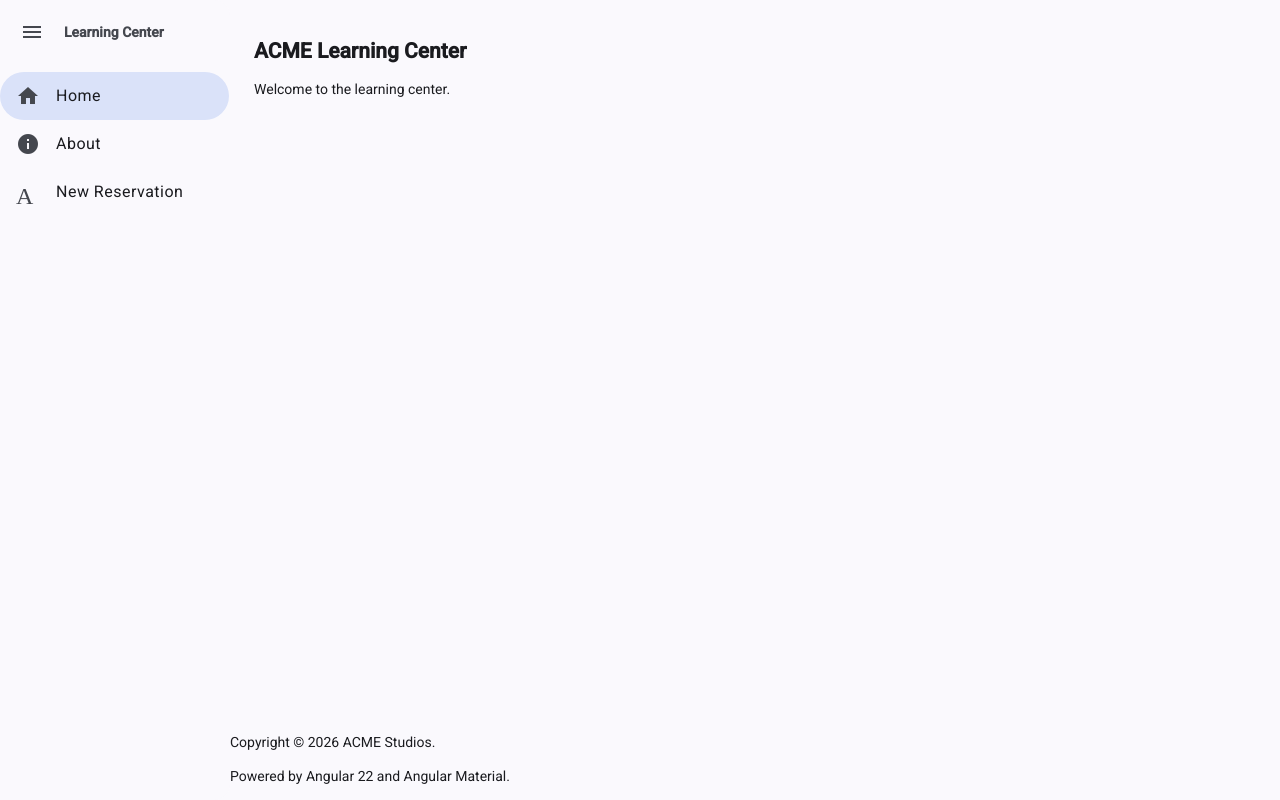
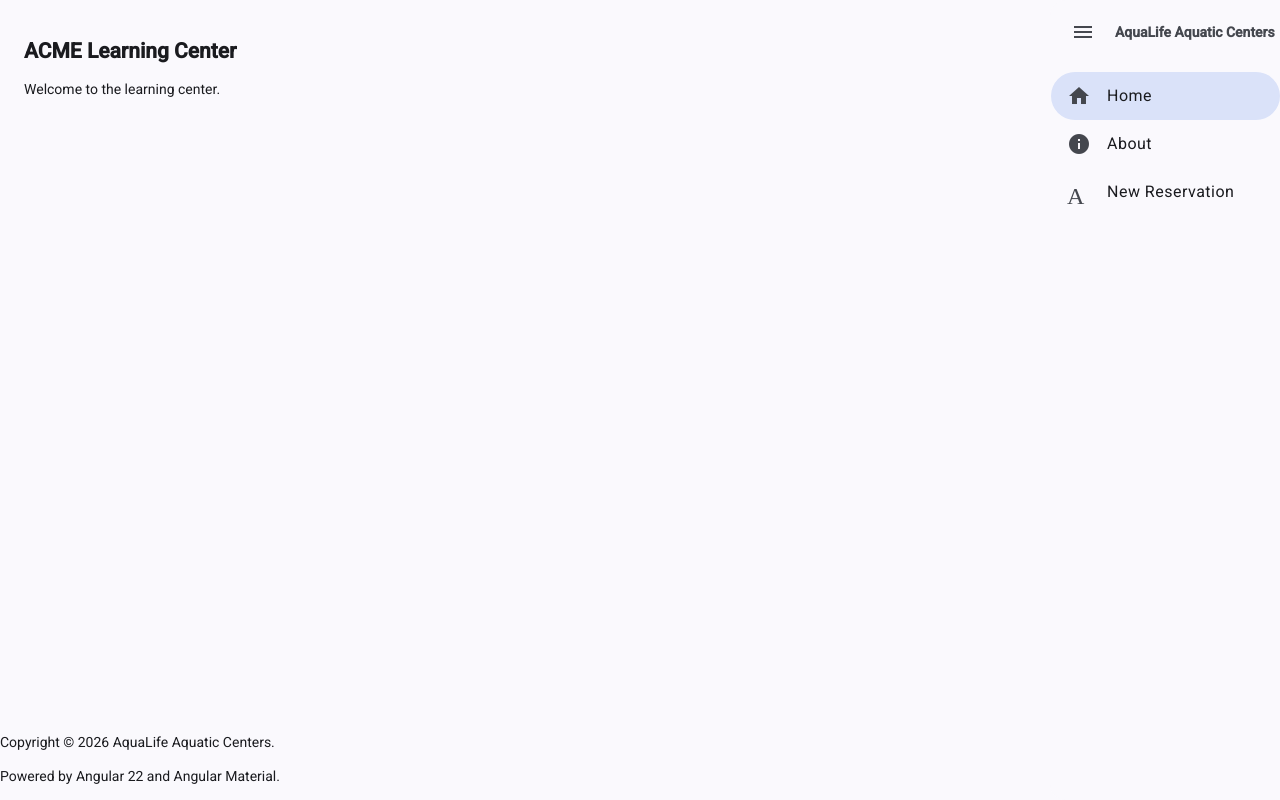
Before and after one commit to Alemarr2/ea7800u202416272-examen, an Angular app: page /home in a window 1280 px wide. Built offline with nearby package versions, Linux system fonts and the light colour scheme.

Commit message:
chore: update views presentation for layout

```diff
--- a/src/app/shared/presentation/components/footer-content/footer-content.html
+++ b/src/app/shared/presentation/components/footer-content/footer-content.html
@@ -1,3 +1,3 @@
-<footer><p>Copyright &copy; 2026 ACME Studios.</p>
+<footer><p>Copyright &copy; 2026 AquaLife Aquatic Centers.</p>
   <p>Powered by Angular 22 and Angular Material.</p>
 </footer>
--- a/src/app/shared/presentation/components/layout/layout.html
+++ b/src/app/shared/presentation/components/layout/layout.html
@@ -1,11 +1,11 @@
 <mat-sidenav-container class="layout-container" autosize>
-  <mat-sidenav mode="side" opened [class.collapsed]="collapsed()" class="sidenav">
+  <mat-sidenav position="end"  mode="side" opened [class.collapsed]="collapsed()" class="sidenav">
     <div class="brand">
       <button mat-icon-button (click)="toggleMenu()" aria-label="Toggle navigation">
         <mat-icon>menu</mat-icon>
       </button>
       @if (!collapsed()) {
-        <span>Learning Center</span>
+        <span>AquaLife Aquatic Centers</span>
       }
     </div>
 
```
